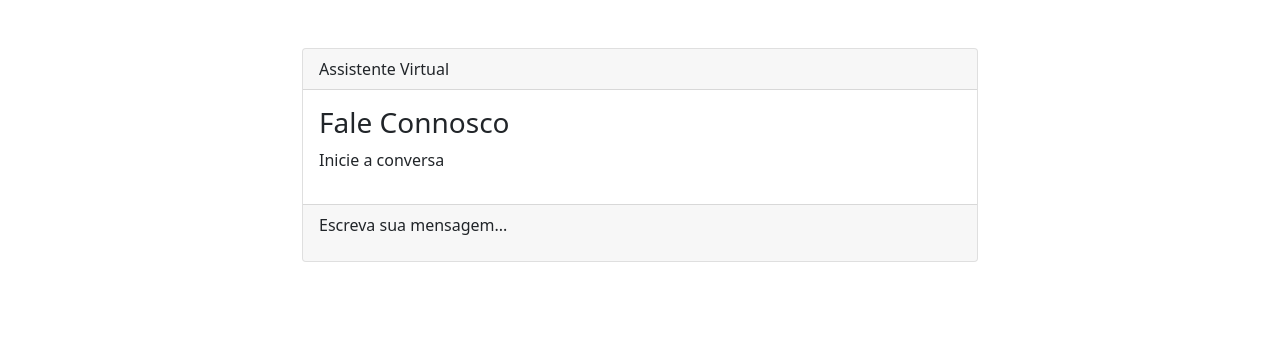
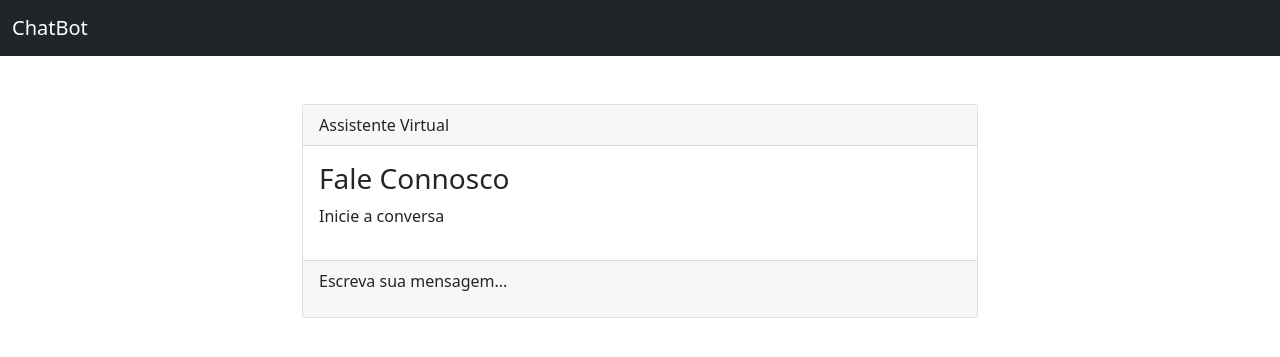
Before and after one commit to juliaokataleko/py-chat-bot, a Django app: page / in a window 1280 px wide. Shown: the top 357 px of the page. Run offline with Django 3.2, Linux system fonts and the light colour scheme.

Commit message:
add navbar

```diff
--- a/message/templates/message/chat.html
+++ b/message/templates/message/chat.html
@@ -16,6 +16,12 @@
 </head>
 <body>
 
+    <nav class="navbar navbar-expand-lg navbar-dark bg-dark">
+        <div class="container-fluid">
+            <a class="navbar-brand" href="#">ChatBot</a>
+        </div>
+    </nav>
+
     <div class="container mt-5">
         <div class="card">
             <div class="card-header">Assistente Virtual</div>
```
